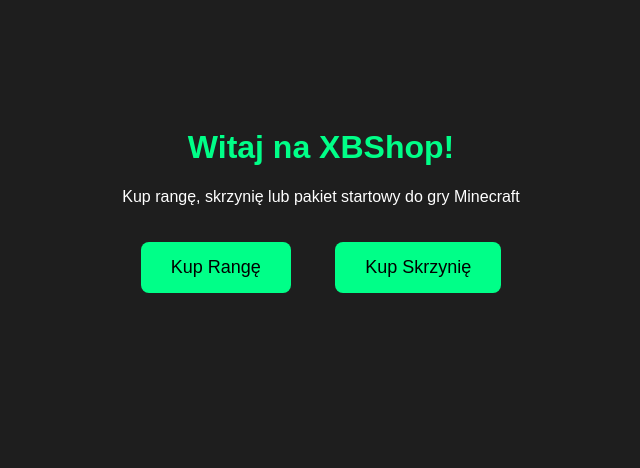
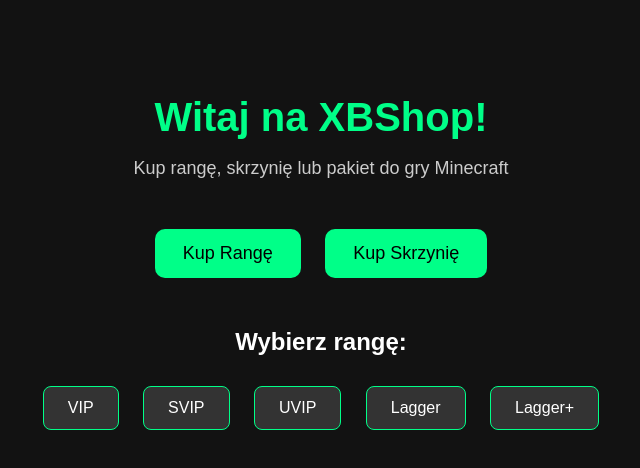
Before and after one commit to dfgssgdfg/XBShop, a plain HTML site: page index.html in a window 1280 px wide. Both pictures are taken after a click on the button "Kup Rangę". Shown: the whole page, without its empty margins (319-959 px from the left). Drawn offline with Linux system fonts and the light colour scheme.

Commit message:
Update index.html

```diff
--- a/index.html
+++ b/index.html
@@ -6,93 +6,120 @@
   <style>
     body {
       font-family: Arial, sans-serif;
-      background-color: #1e1e1e;
+      background-color: #121212;
       color: #fff;
       text-align: center;
-      padding-top: 100px;
+      padding: 60px 20px;
     }
     h1 {
+      font-size: 40px;
       color: #00ff88;
+      margin-bottom: 10px;
+    }
+    p {
+      font-size: 18px;
+      color: #ccc;
+      margin-bottom: 40px;
     }
     .button {
       background-color: #00ff88;
-      color: black;
-      padding: 15px 30px;
-      margin: 20px;
+      color: #000;
+      padding: 14px 28px;
       font-size: 18px;
+      margin: 10px;
       border: none;
-      border-radius: 8px;
+      border-radius: 10px;
       cursor: pointer;
+      transition: 0.3s;
     }
     .button:hover {
       background-color: #00cc66;
     }
-    #mode-selection, #purchase-options {
+    .section {
       display: none;
-      margin-top: 30px;
+      margin-top: 40px;
     }
-    .mode-button, .item-button {
-      background-color: #444;
-      color: white;
-      padding: 10px 20px;
+    .option-button {
+      background-color: #333;
+      color: #fff;
+      padding: 12px 24px;
       margin: 10px;
       font-size: 16px;
       border: 1px solid #00ff88;
-      border-radius: 6px;
+      border-radius: 8px;
       cursor: pointer;
     }
-    .mode-button:hover, .item-button:hover {
+    .option-button:hover {
       background-color: #00ff88;
-      color: black;
+      color: #000;
     }
   </style>
 </head>
 <body>
+
   <h1>Witaj na <strong>XBShop</strong>!</h1>
-  <p>Kup rangę, skrzynię lub pakiet startowy do gry Minecraft</p>
+  <p>Kup rangę, skrzynię lub pakiet do gry Minecraft</p>
 
-  <button class="button" onclick="alert('Wybierz rangę z dostępnych opcji poniżej')">Kup Rangę</button>
+  <button class="button" onclick="showRanks()">Kup Rangę</button>
   <button class="button" onclick="showModes()">Kup Skrzynię</button>
 
-  <div id="mode-selection">
-    <h2>Wybierz tryb gry:</h2>
-    <button class="mode-button" onclick="selectMode('SkyGen')">SkyGen</button>
-    <button class="mode-button" onclick="selectMode('BoxPvP')">BoxPvP</button>
-    <button class="mode-button" onclick="selectMode('Survival')">Survival</button>
+  <div id="rank-section" class="section">
+    <h2>Wybierz rangę:</h2>
+    <button class="option-button" onclick="purchase('VIP')">VIP</button>
+    <button class="option-button" onclick="purchase('SVIP')">SVIP</button>
+    <button class="option-button" onclick="purchase('UVIP')">UVIP</button>
+    <button class="option-button" onclick="purchase('Lagger')">Lagger</button>
+    <button class="option-button" onclick="purchase('Lagger+')">Lagger+</button>
   </div>
 
-  <div id="purchase-options">
-    <h2>Wybierz produkt do kupienia:</h2>
-    <button class="item-button" onclick="purchase('Skrzynia Startowa')">Skrzynia Startowa</button>
-    <button class="item-button" onclick="purchase('Skrzynia Premium')">Skrzynia Premium</button>
-    <button class="item-button" onclick="purchase('Skrzynia Legend')">Skrzynia Legend</button>
-    <br>
-    <button class="item-button" onclick="purchase('VIP')">Ranga VIP</button>
-    <button class="item-button" onclick="purchase('SVIP')">Ranga SVIP</button>
-    <button class="item-button" onclick="purchase('UVIP')">Ranga UVIP</button>
-    <button class="item-button" onclick="purchase('Lagger')">Ranga Lagger</button>
-    <button class="item-button" onclick="purchase('Lagger+')">Ranga Lagger+</button>
+  <div id="mode-section" class="section">
+    <h2>Wybierz tryb gry:</h2>
+    <button class="option-button" onclick="selectMode('SkyGen')">SkyGen</button>
+    <button class="option-button" onclick="selectMode('BoxPvP')">BoxPvP</button>
+    <button class="option-button" onclick="selectMode('Survival')">Survival</button>
+  </div>
+
+  <div id="crate-section" class="section">
+    <h2>Wybierz skrzynię do kupienia (<span id="mode-label"></span>):</h2>
+    <button class="option-button" onclick="purchaseCrate('Skrzynia Startowa')">Skrzynia Startowa</button>
+    <button class="option-button" onclick="purchaseCrate('Skrzynia Premium')">Skrzynia Premium</button>
+    <button class="option-button" onclick="purchaseCrate('Skrzynia Legend')">Skrzynia Legend</button>
   </div>
 
   <script>
     let selectedMode = "";
 
+    function hideAll() {
+      document.getElementById('rank-section').style.display = 'none';
+      document.getElementById('mode-section').style.display = 'none';
+      document.getElementById('crate-section').style.display = 'none';
+    }
+
+    function showRanks() {
+      hideAll();
+      document.getElementById('rank-section').style.display = 'block';
+    }
+
     function showModes() {
-      console.log("showModes()");  // dodałem debug, żeby widzieć w konsoli
-      document.getElementById('mode-selection').style.display = 'block';
-      document.getElementById('purchase-options').style.display = 'none';
+      hideAll();
+      document.getElementById('mode-section').style.display = 'block';
     }
 
     function selectMode(mode) {
       selectedMode = mode;
-      document.getElementById('mode-selection').style.display = 'none';
-      document.getElementById('purchase-options').style.display = 'block';
+      document.getElementById('mode-label').textContent = mode;
+      document.getElementById('mode-section').style.display = 'none';
+      document.getElementById('crate-section').style.display = 'block';
     }
 
     function purchase(item) {
-      alert("Kupiono: " + item + " na tryb: " + selectedMode + " (Wkrótce dodamy płatności i automatyczne nadanie rangi)");
-      // Później tu będzie fetch/post do backendu
+      alert("Kupiono: " + item + " (Wkrótce dodamy płatności)");
+    }
+
+    function purchaseCrate(crate) {
+      alert("Kupiono: " + crate + " na tryb: " + selectedMode);
     }
   </script>
+
 </body>
 </html>
```
